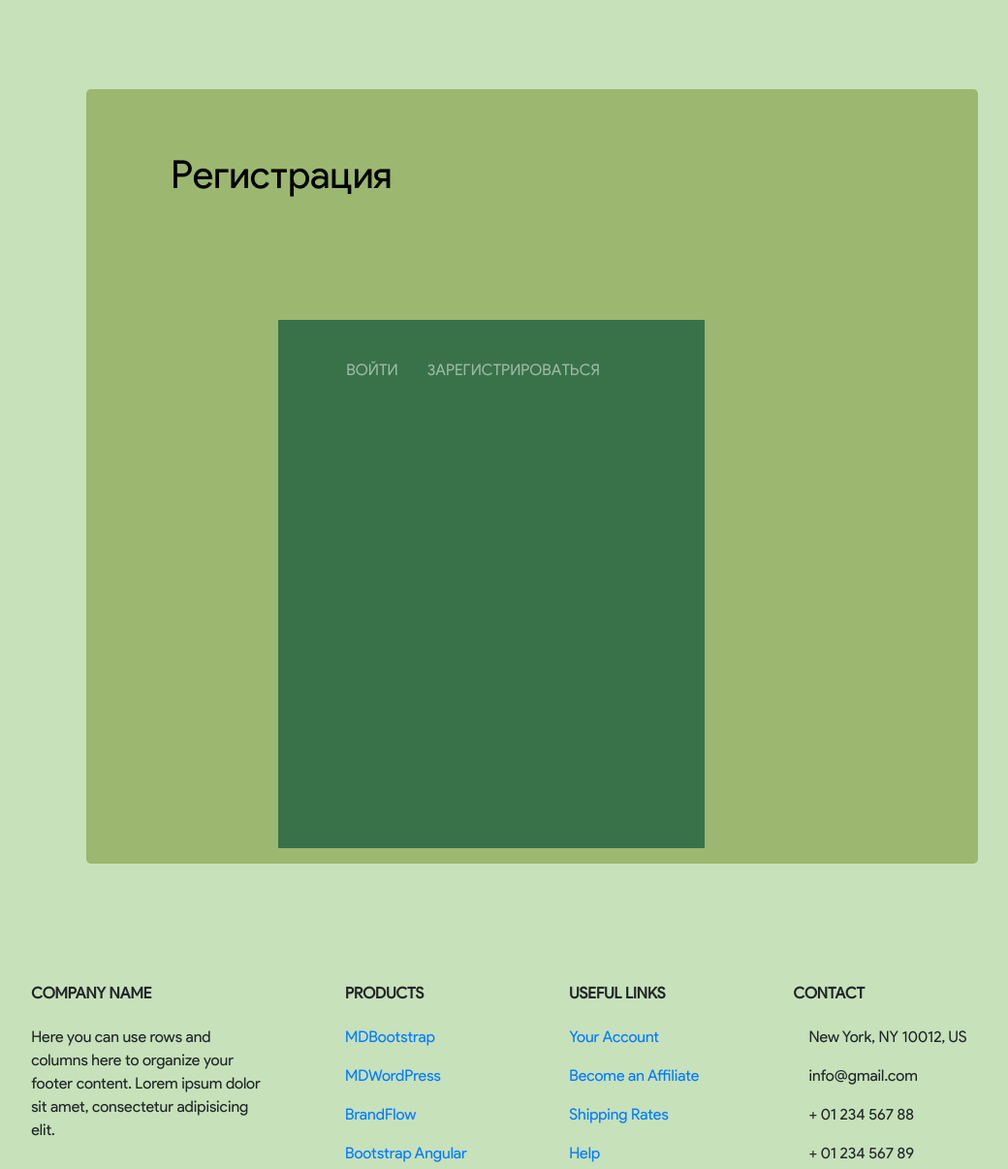
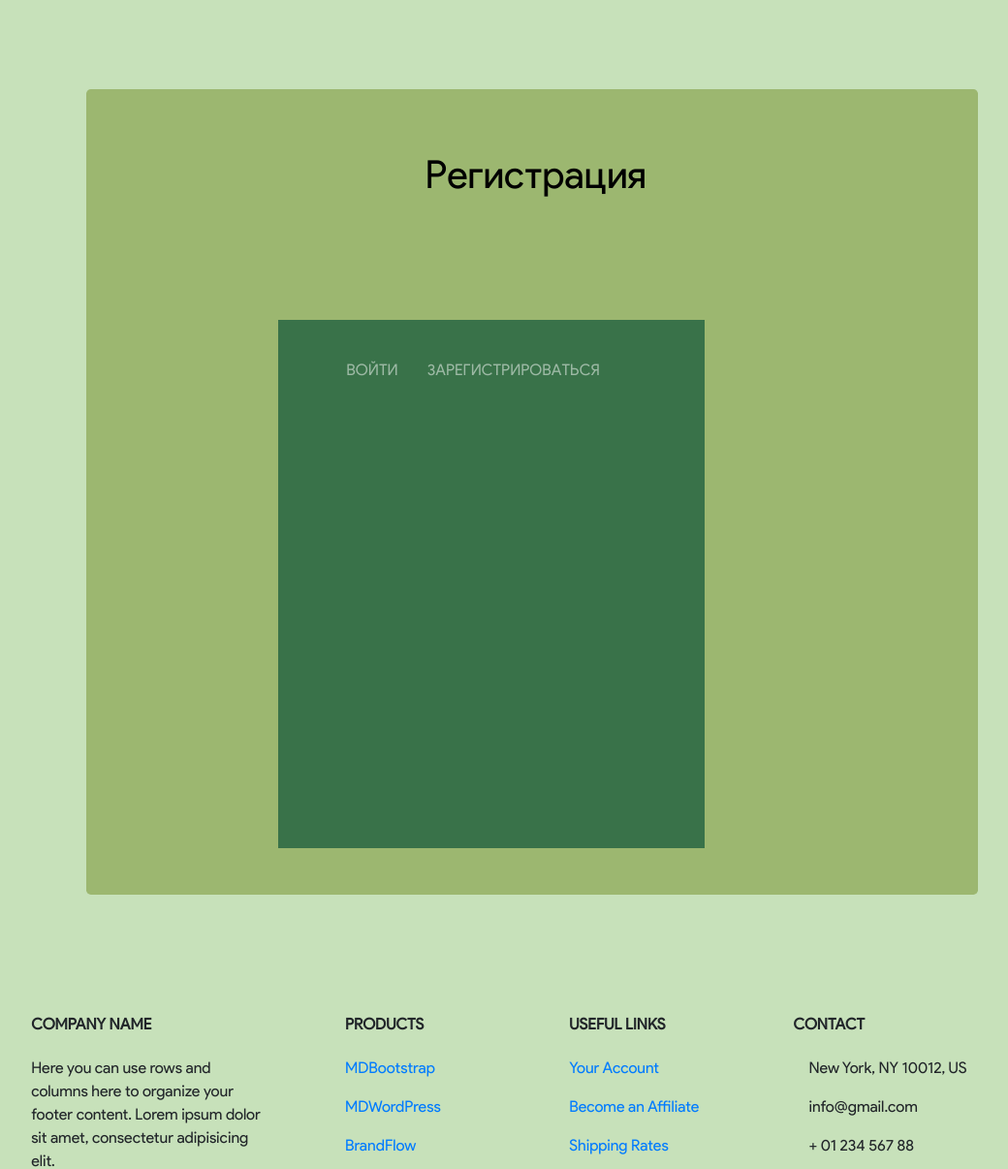
Before and after one commit to skainrusak/toothpaste, a PHP site: page /auth.html in a window 1280 px wide. Shown: the part 85-1291 px from the top of the page at 97% size, without its empty margins (91-1131 px from the left). Run offline with PHP 8.4, Linux system fonts and the light colour scheme; some libraries are stand-ins or nearby versions.

Commit message:
centered reg form

```diff
--- a/auth.css
+++ b/auth.css
@@ -1,6 +1,8 @@
 .jumbotron {
     margin-top: 10%;
     margin-bottom: 10%;
+    text-align: center;
+    padding-bottom: 3em;
 }
 
 #registration-title {
```
